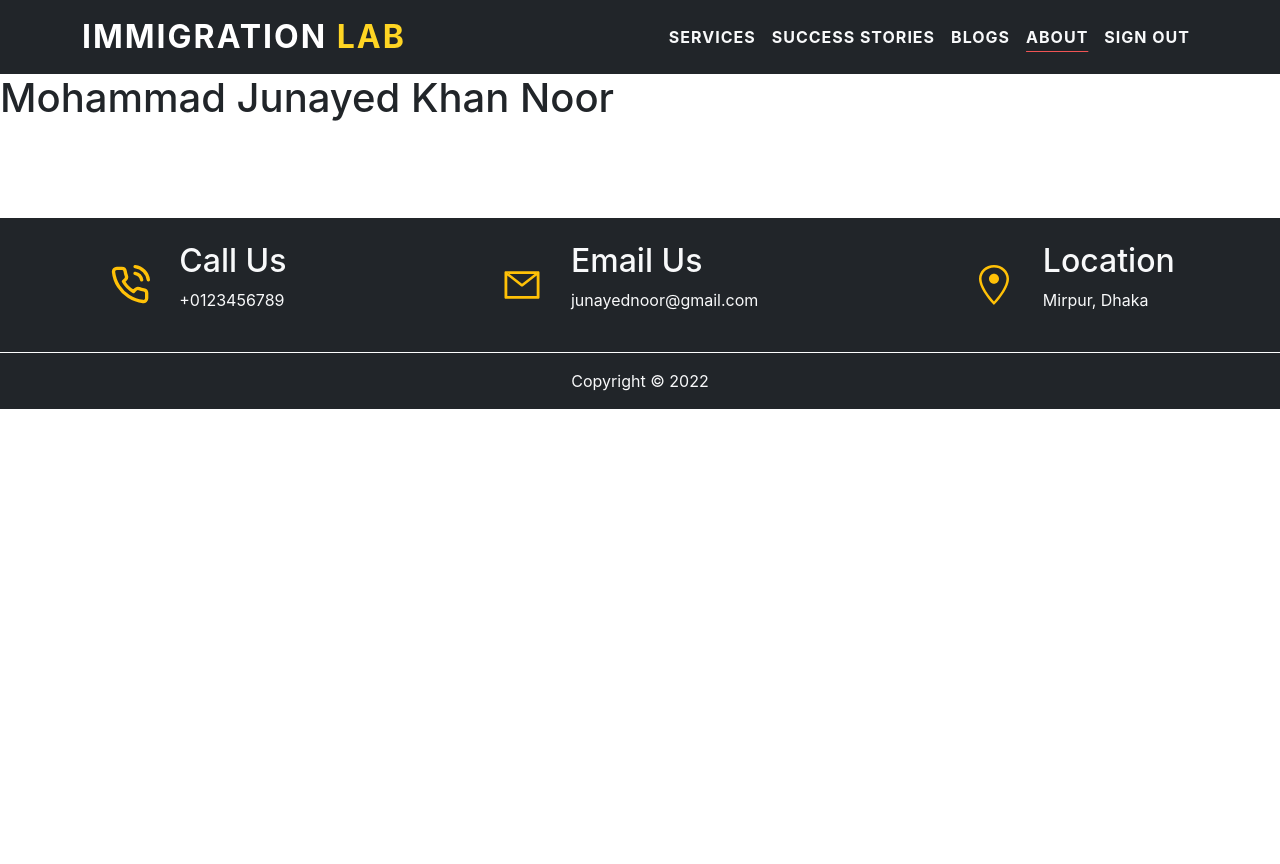
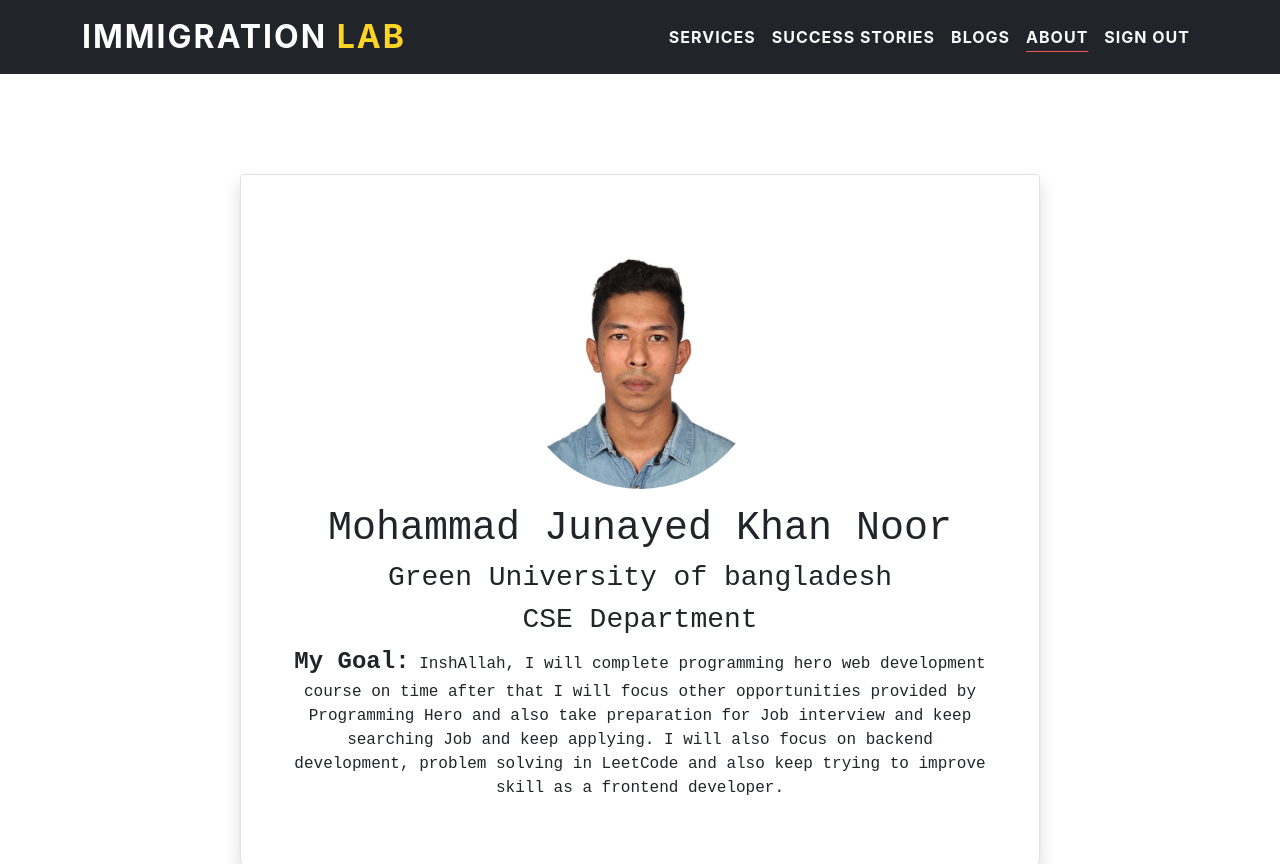
Before and after one commit to JunayedKhanNoor/Immigration-Lab-independent-service-provider, a React (Create React App) app: page /about in a window 1280 px wide. Shown: the top 864 px of the page. Before the commit the page ends 800 px from the top, so only its background shows below. Built offline with nearby package versions, Linux system fonts and the light colour scheme; no server answers.

Commit message:
About Page designed

```diff
--- a/src/Pages/About/About.js
+++ b/src/Pages/About/About.js
@@ -1,11 +1,33 @@
-import React from 'react';
+import React from "react";
+import profilePic from "../../Images/my/JUNAYED_.jpg";
 
 const About = () => {
-    return (
-        <div>
-            <h1>Mohammad Junayed Khan Noor</h1>
-        </div>
-    );
+  return (
+    <div
+      style={{
+        maxWidth: "800px",
+        marginBottom: "300px",
+        marginTop: "100px",
+        fontFamily: "monospace",
+      }}
+      className="mx-auto border rounded text-center p-5 shadow"
+    >
+      <div>
+        <img style={{height:'250px'}} className="rounded-circle img-fluid my-3" src={profilePic} alt="" />
+      </div>
+      <h1>Mohammad Junayed Khan Noor</h1>
+      <h3>Green University of bangladesh</h3>
+      <h3>CSE Department</h3>
+      <p>
+        <span className="fw-bold fs-4">My Goal:</span> InshAllah, I will
+        complete programming hero web development course on time after that I
+        will focus other opportunities provided by Programming Hero and also
+        take preparation for Job interview and keep searching Job and keep
+        applying. I will also focus on backend development, problem solving in
+        LeetCode and also keep trying to improve skill as a frontend developer.
+      </p>
+    </div>
+  );
 };
 
 export default About;
```
Also changed, not shown: src/Images/my/JUNAYED_.jpg (added).
